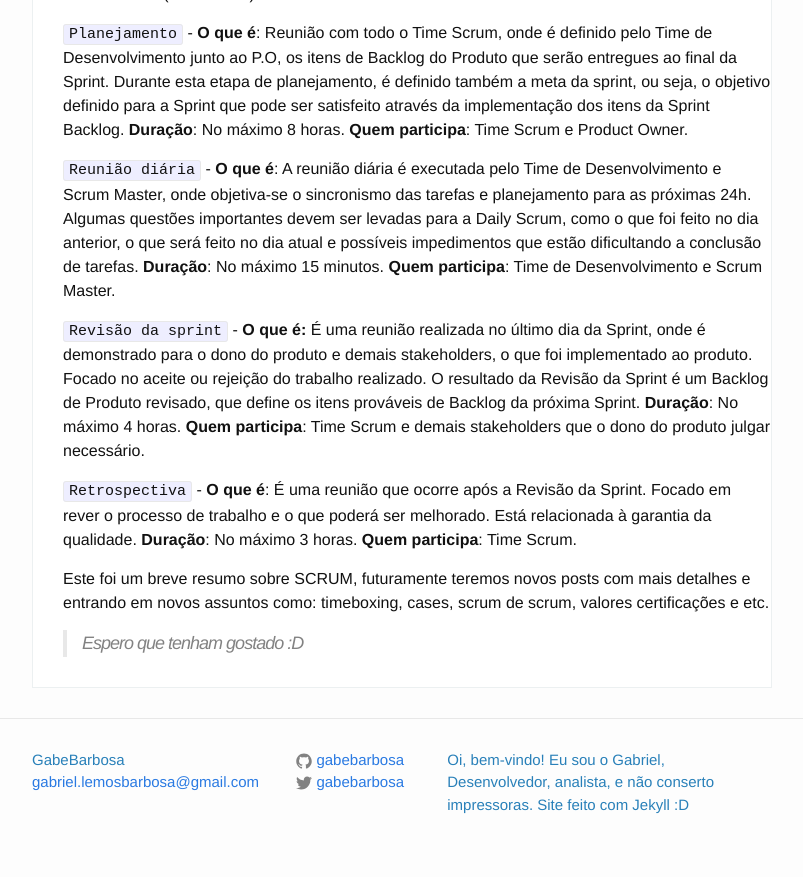
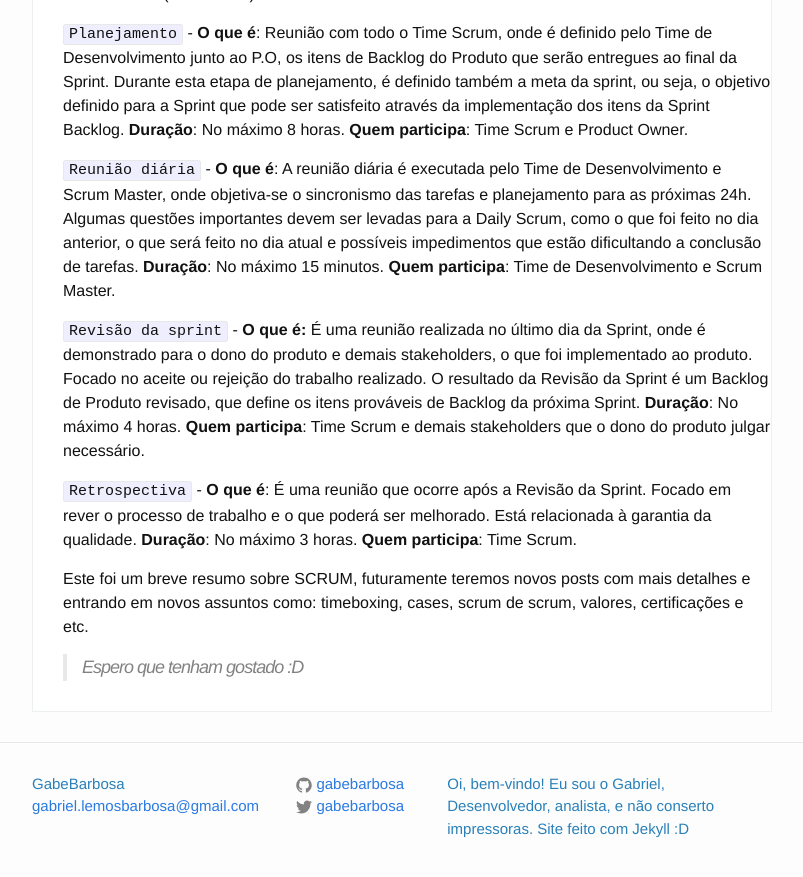
Before and after one commit to gabebarbosa/gabebarbosa.github.io, a Jekyll site: the page built from _posts/2019-02-13-papoSobreScrum.markdown, in a window 1280 px wide and 900 px high, scrolled down 2470 px. Shown: the top 877 px of the window, without its empty margins (238-1041 px from the left). Built offline with Jekyll 4.4.1, drawn with Linux system fonts in a browser that asks for light colours.

```diff
--- a/_posts/2019-02-13-papoSobreScrum.markdown
+++ b/_posts/2019-02-13-papoSobreScrum.markdown
@@ -92,6 +92,6 @@ Focado no aceite ou rejeição do trabalho realizado. O resultado da Revisão da
 **Duração**: No máximo 3 horas.
 **Quem participa**: Time Scrum.
 
-Este foi um breve resumo sobre SCRUM, futuramente teremos novos posts com mais detalhes e entrando em novos assuntos como: timeboxing, cases, scrum de scrum, valores certificações e etc.
+Este foi um breve resumo sobre SCRUM, futuramente teremos novos posts com mais detalhes e entrando em novos assuntos como: timeboxing, cases, scrum de scrum, valores, certificações e etc.
 
 > Espero que tenham gostado :D
```
